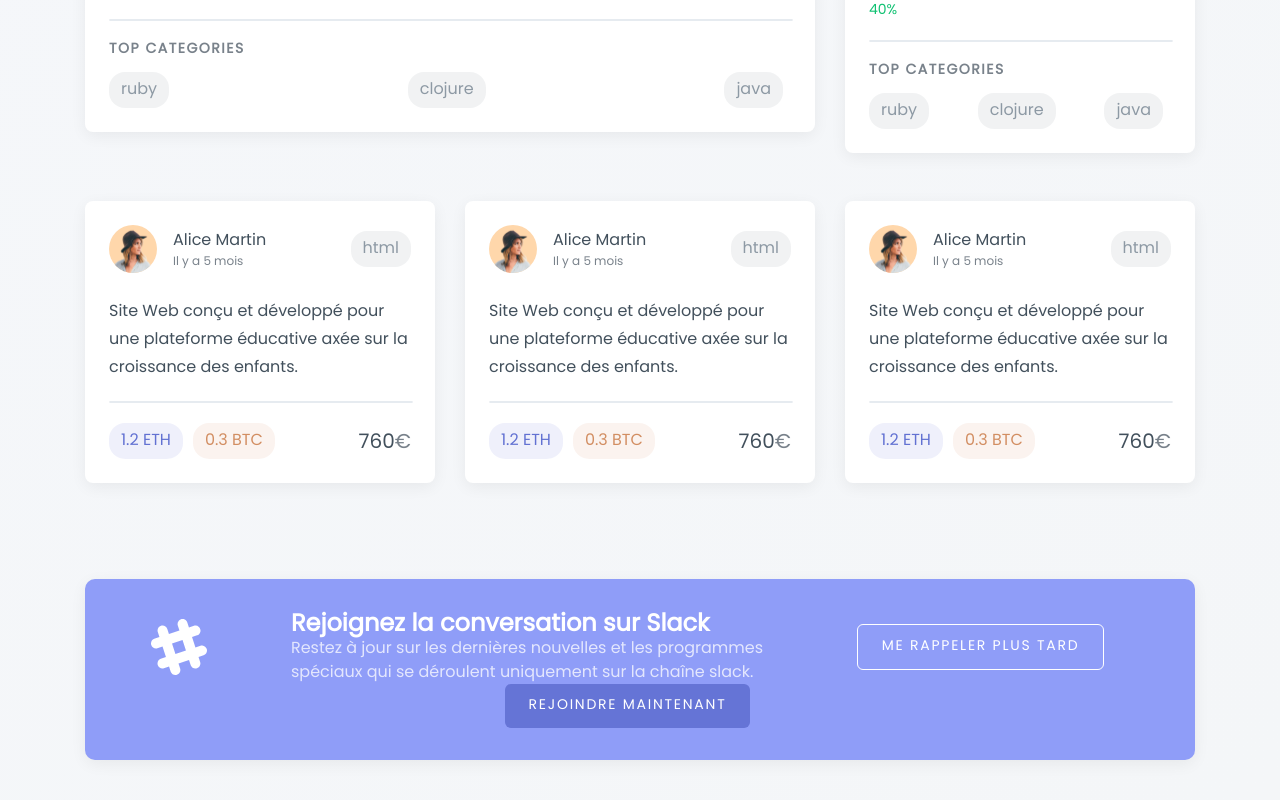
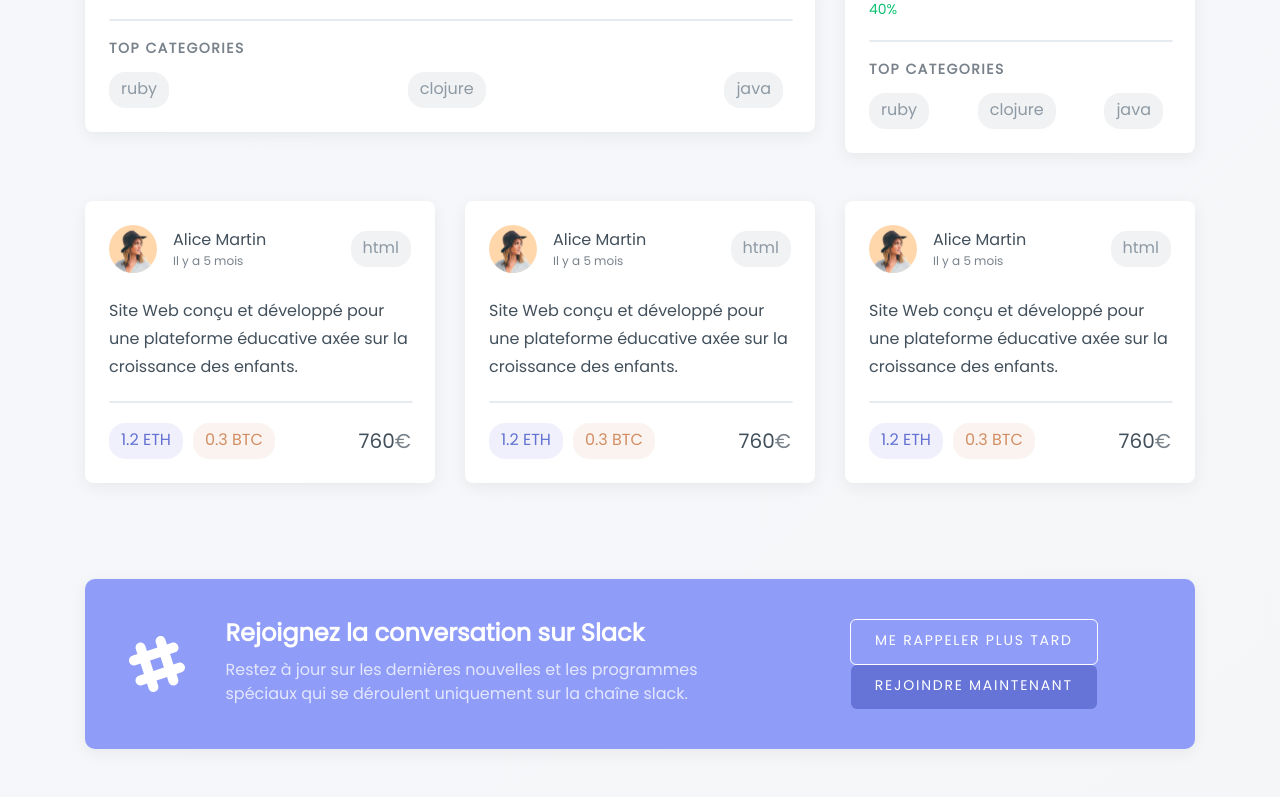
Before and after one commit to AlbanRenahy/static-elements, a React (Create React App) app: page / in a window 1280 px wide. Shown: the part 306-1106 px from the top of the page. Built offline with nearby package versions, Linux system fonts and the light colour scheme.

Commit message:
Done with banner

```diff
--- a/src/components/App.js
+++ b/src/components/App.js
@@ -40,7 +40,7 @@
           <div class="collapse navbar-collapse" id="navbarTogglerDemo01">
             <ul class="nav">
               <li class="nav-item">
-                <a class="nav-link active" href="#">Accueil</a>
+                <a class="nav-link" href="#">Accueil</a>
               </li>
               <li class="nav-item">
                 <a class="nav-link" href="#">Mes Projets</a>
--- a/src/components/Banner.js
+++ b/src/components/Banner.js
@@ -1,25 +1,34 @@
-
-import React from 'react'
-import classes from '../styles/BaseStyles.module.css'
+import React from "react";
+import classes from "../styles/BaseStyles.module.css";
 
 const Banner = () => {
-    return(
-
+  return (
     <div className={`${classes.card} ${classes.banner}`}>
-            <div class="row no-gutter align-items-center px-auto justify-content-around">
-                <img src="assets/slack_icon.svg" alt=""/>
-
-                 <div className="col-6">
-                    <p className={classes.title} >Rejoignez la conversation sur Slack</p>
-                    <p className={classes.subtitle}>Restez à jour sur les dernières nouvelles et les programmes spéciaux qui se déroulent uniquement sur la chaîne slack.</p>
+      <div class="row no-gutters align-items-center justify-content-around">
+        <div className="text-center my-3">
+          <img src="assets/slack_icon.svg" alt="" />
+        </div>
+        <div className="col-lg-6 col-md-12 my-3 text-lg-left text-center">
+          <p className={classes.title}>Rejoignez la conversation sur Slack</p>
+          <p className={classes.subtitle}>
+            Restez à jour sur les dernières nouvelles et les programmes spéciaux
+            qui se déroulent uniquement sur la chaîne slack.
+          </p>
         </div>
 
-                 <button className={classes['button-outline']}>ME RAPPELER PLUS TARD</button>
-                <button className={classes['button-solid']}>REJOINDRE MAINTENANT</button>
+        <div className="col-lg-4  justify-content-end my-3">
+          <div className="row no-gutters justify-content-around">
+            <button className={classes["button-outline"]}>
+              ME RAPPELER PLUS TARD
+            </button>
+            <button className={classes["button-solid"]}>
+              REJOINDRE MAINTENANT
+            </button>
           </div>
         </div>
-    )
-}
-
+      </div>
+    </div>
+  );
+};
 
 export default Banner;
--- a/src/styles/BaseStyles.module.css
+++ b/src/styles/BaseStyles.module.css
@@ -6,7 +6,16 @@
     position: absolute;
   }
 
-  nav > div > ul > li > a, nav > div >  ul > li > a:hover {
+  nav > div > ul > li > a {
+    opacity: 0.9;
+    font-size: 18px;
+    font-weight: 500;
+    line-height: 0.83;
+    letter-spacing: 0.25px;
+    color: #ffffff;
+  }
+
+  nav > div >  ul > li > a:hover {
     opacity: 0.9;
     font-size: 18px;
     font-weight: 500;
@@ -18,7 +27,7 @@
   nav > div >  ul > li > a:active {
     color: #ffffff;
     font-size: 18px;
-    font-weight: 650;
+    font-weight: 700;
     line-height: 0.83;
     letter-spacing: 0.25px;
     border-radius: 17px;
@@ -180,7 +189,6 @@
   .banner {
     border-radius: 10px;
     background-image: linear-gradient(251deg, #8f9df8 125%, #92a0ff -21%);
-    padding: 32px 71px 32px 46px;
   }
 
   .banner img {
@@ -194,6 +202,7 @@
     line-height: 1.04;
     letter-spacing: normal;
     color: #ffffff;
+    margin-bottom: 12px;
   }
 
   .banner p {
```
Lines whose indentation alone changed are shown as unchanged.
